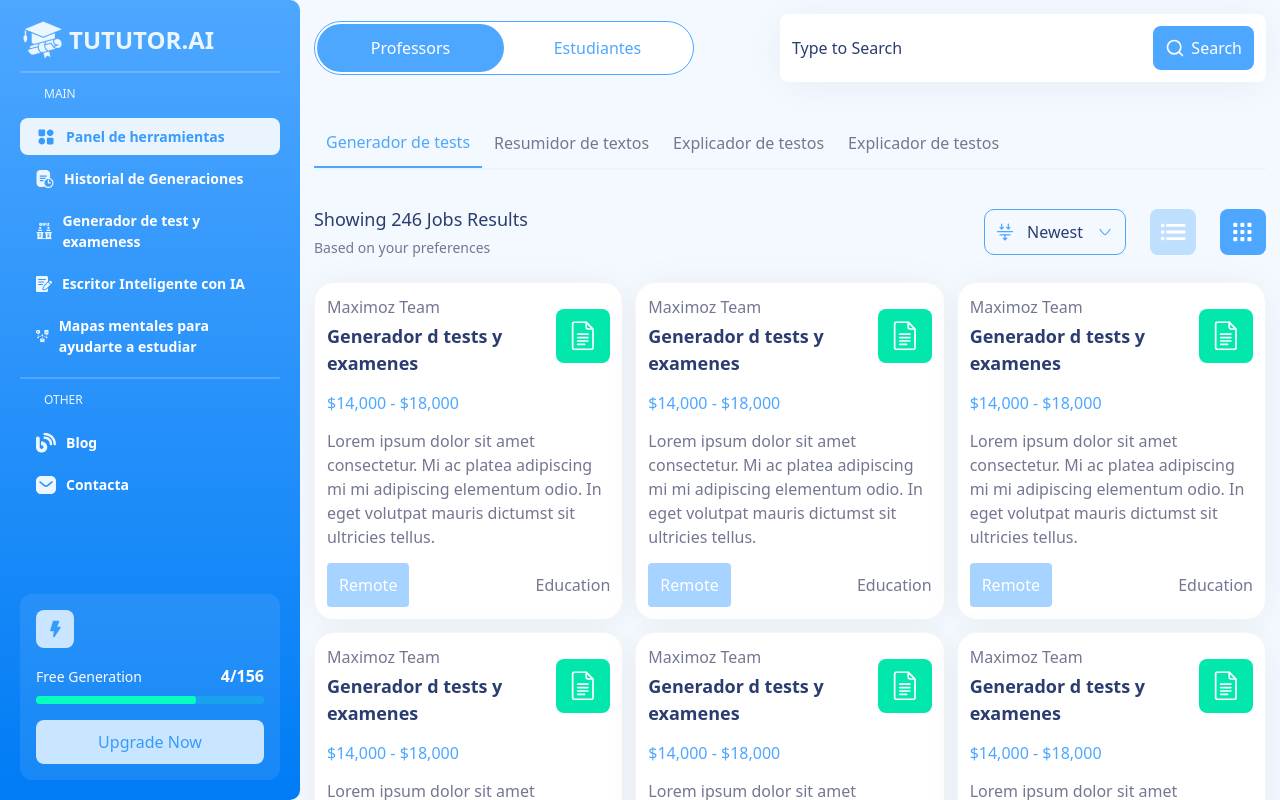
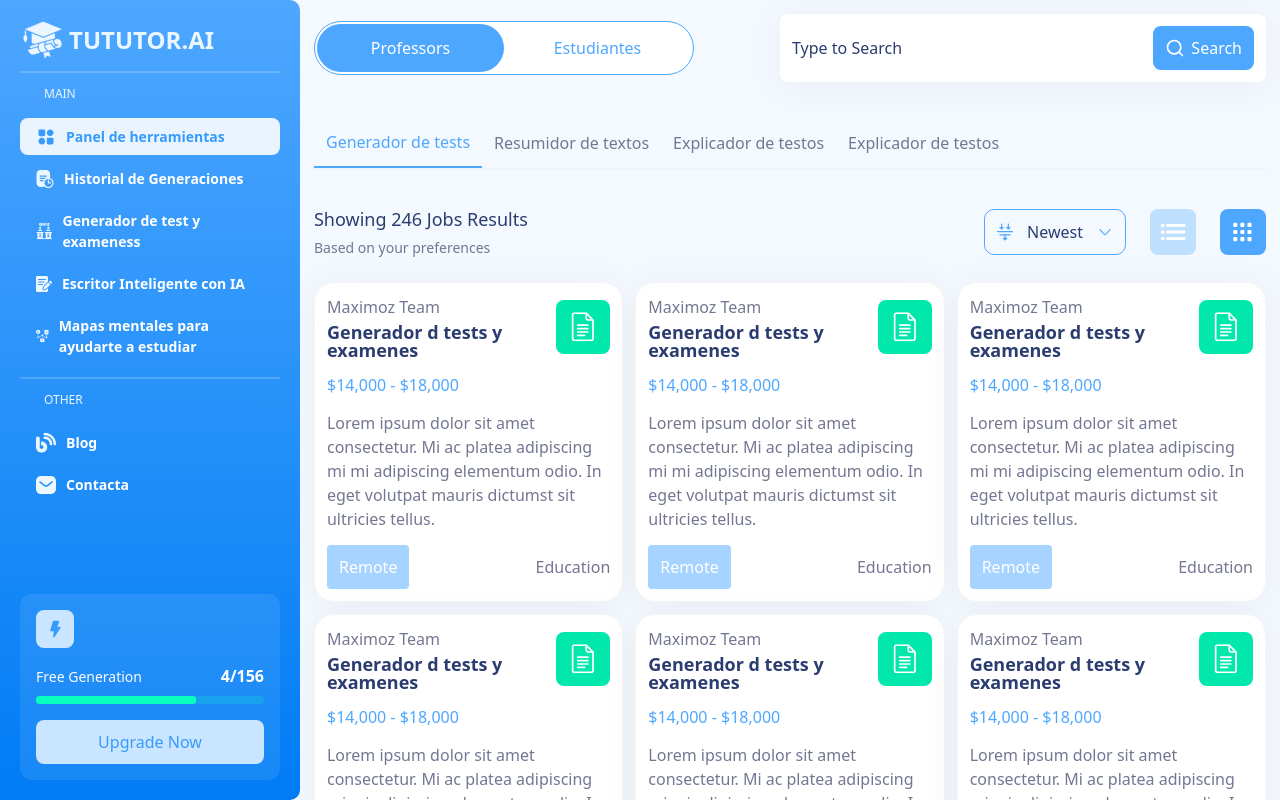
Before and after one commit to UbaidullahMOmer/tututor.ai, a React (Create React App) app: page / in a window 1280 px wide. Built offline with nearby package versions, Linux system fonts and the light colour scheme.

Commit message:
Update BigCard.jsx

```diff
--- a/src/app/components/bigCard/BigCard.jsx
+++ b/src/app/components/bigCard/BigCard.jsx
@@ -10,7 +10,7 @@ function BigCard() {
       <div className="flex items-center justify-between">
         <div className="flex flex-col gap-[4px]">
           <span className="text-[#737791]"> Maximoz Team </span>
-          <span className="text-[18px] font-[600] text-[#2B3D70]">
+          <span className="text-[18px] font-[600] text-[#2B3D70] leading-[18px]">
             Generador d tests y examenes
           </span>
         </div>
```
